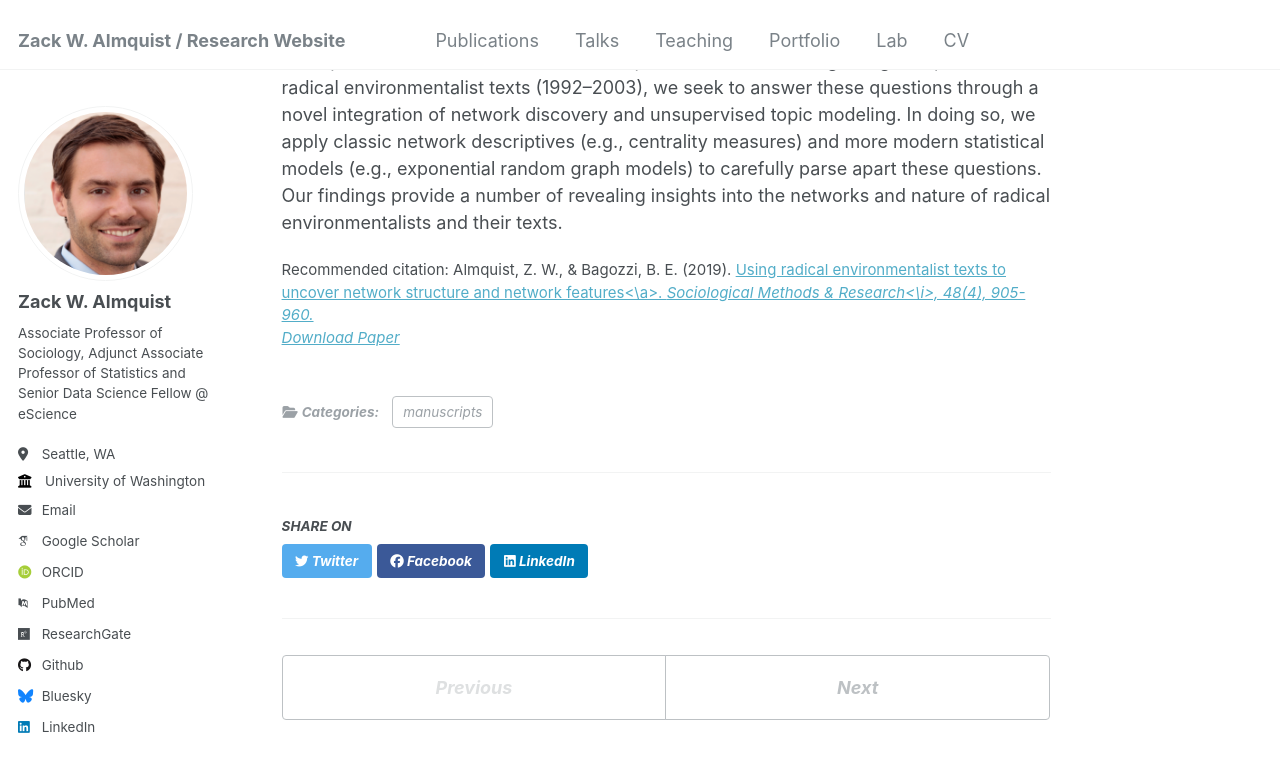
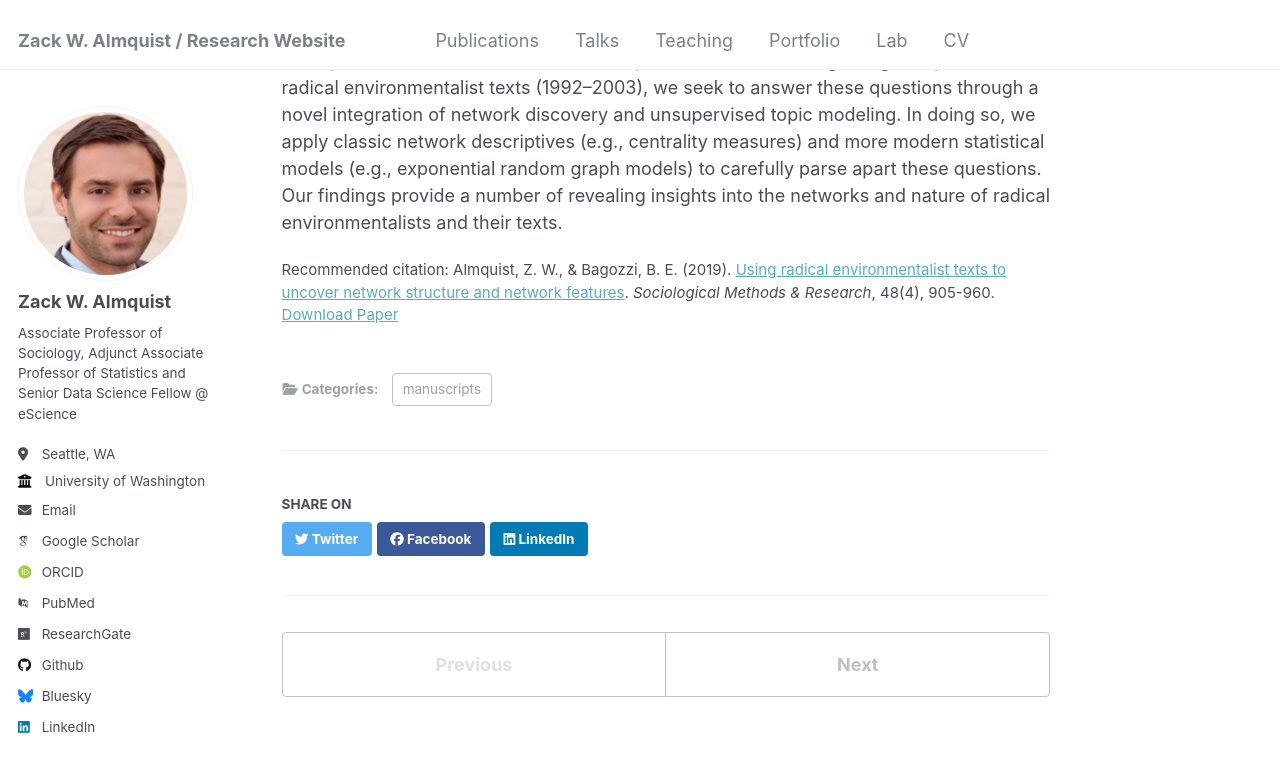
Before and after one commit to zalmquist/zalmquist.github.io, a Jekyll site: the page built from _publications/2016-11-16-smr.md, in a window 1280 px wide and 900 px high, scrolled down 450 px. Shown: the top 772 px of the window. Built offline with Jekyll 4.4.1, drawn with Linux system fonts in a browser that asks for light colours; some web fonts are replaced.

Commit message:
Update 2016-11-16-smr.md

```diff
--- a/_publications/2016-11-16-smr.md
+++ b/_publications/2016-11-16-smr.md
@@ -7,7 +7,7 @@ excerpt: ''
 date: 2016-11-16
 venue: 'Research and Politics'
 paperurl: 'https://depts.washington.edu/zalmquist/articles/almquist_SMR.pdf'
-citation: 'Almquist, Z. W., & Bagozzi, B. E. (2019). <a href="https://journals.sagepub.com/doi/10.1177/0049124117729696">Using radical environmentalist texts to uncover network structure and network features<\a>. <i>Sociological Methods & Research<\i>, 48(4), 905-960.'
+citation: 'Almquist, Z. W., & Bagozzi, B. E. (2019). <a href="https://journals.sagepub.com/doi/10.1177/0049124117729696">Using radical environmentalist texts to uncover network structure and network features</a>. <i>Sociological Methods & Research</i>, 48(4), 905-960.'
 ---
 
 
```
